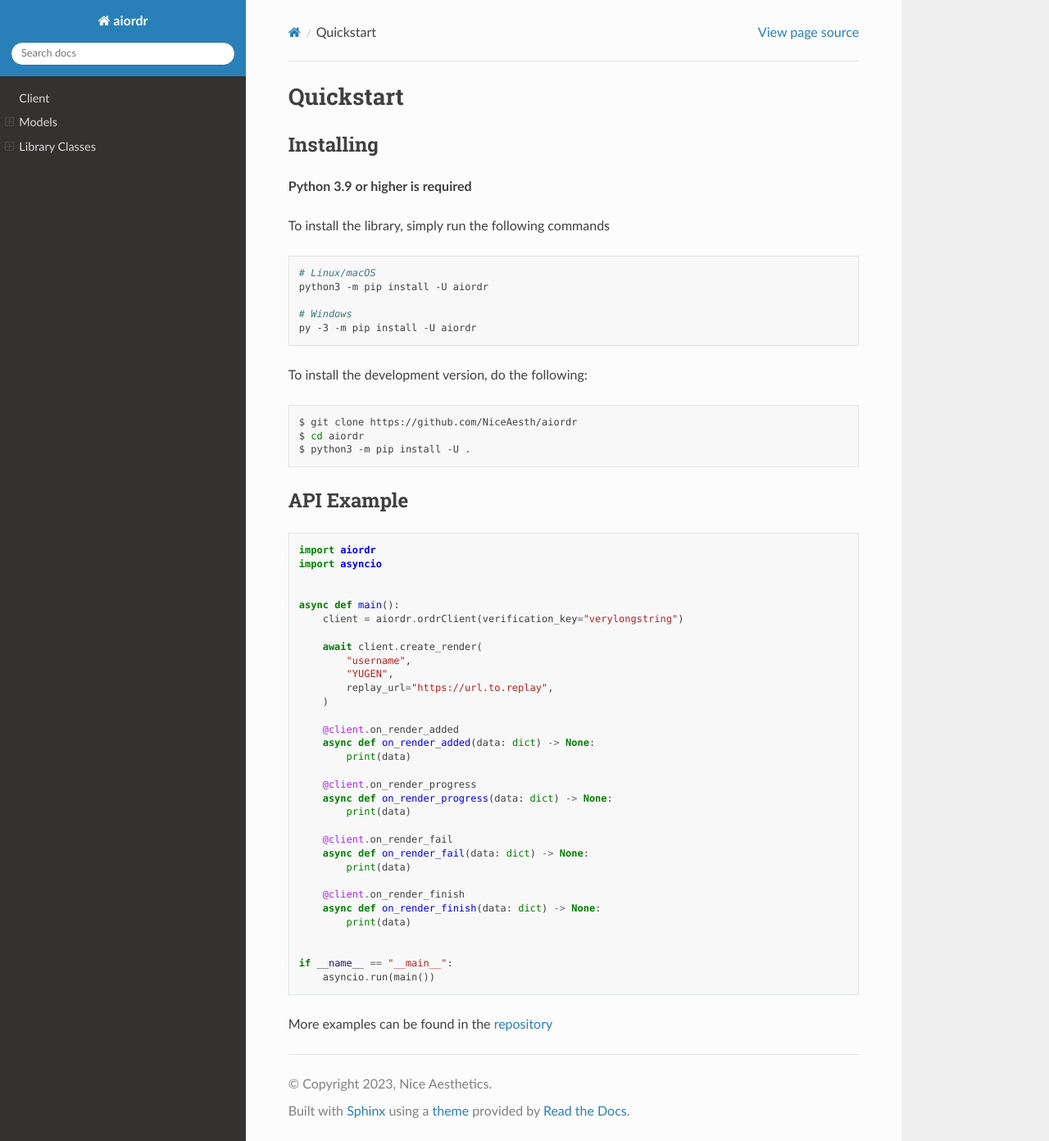
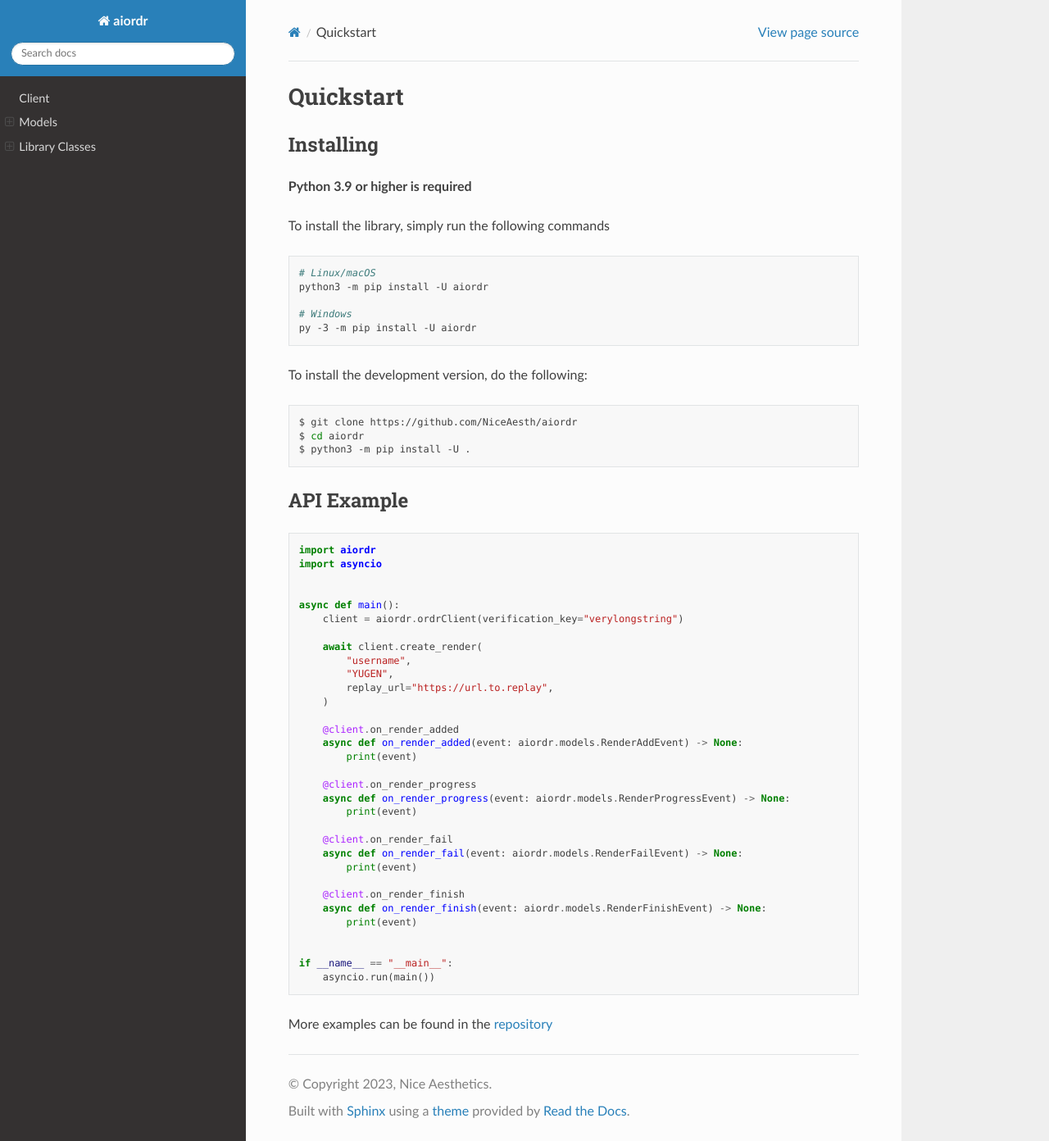
Before and after one commit to NiceAesth/aiordr, a Sphinx documentation site: the page built from docs/source/quickstart.rst, in a window 1280 px wide and 1392 px high. Shown: the whole window at 82% size. Built offline with Sphinx 7.4.7 and the Read the Docs theme 2.0.0, drawn with Linux system fonts in a browser that asks for light colours.

Commit message:
docs: update examples with new events

```diff
--- a/docs/source/quickstart.rst
+++ b/docs/source/quickstart.rst
@@ -38,37 +38,37 @@ API Example
 
 .. code:: py
 
-   import aiordr
-   import asyncio
+    import aiordr
+    import asyncio
 
 
-   async def main():
-       client = aiordr.ordrClient(verification_key="verylongstring")
+    async def main():
+        client = aiordr.ordrClient(verification_key="verylongstring")
 
-       await client.create_render(
-           "username",
-           "YUGEN",
-           replay_url="https://url.to.replay",
-       )
+        await client.create_render(
+            "username",
+            "YUGEN",
+            replay_url="https://url.to.replay",
+        )
 
-       @client.on_render_added
-       async def on_render_added(data: dict) -> None:
-           print(data)
+        @client.on_render_added
+        async def on_render_added(event: aiordr.models.RenderAddEvent) -> None:
+            print(event)
 
-       @client.on_render_progress
-       async def on_render_progress(data: dict) -> None:
-           print(data)
+        @client.on_render_progress
+        async def on_render_progress(event: aiordr.models.RenderProgressEvent) -> None:
+            print(event)
 
-       @client.on_render_fail
-       async def on_render_fail(data: dict) -> None:
-           print(data)
+        @client.on_render_fail
+        async def on_render_fail(event: aiordr.models.RenderFailEvent) -> None:
+            print(event)
 
-       @client.on_render_finish
-       async def on_render_finish(data: dict) -> None:
-           print(data)
+        @client.on_render_finish
+        async def on_render_finish(event: aiordr.models.RenderFinishEvent) -> None:
+            print(event)
 
 
-   if __name__ == "__main__":
-       asyncio.run(main())
+    if __name__ == "__main__":
+        asyncio.run(main())
 
 More examples can be found in the `repository <https://github.com/NiceAesth/aiordr/tree/master/examples>`__
```
Also changed, not shown: README.rst (+23 -23 lines), 1 other file.
